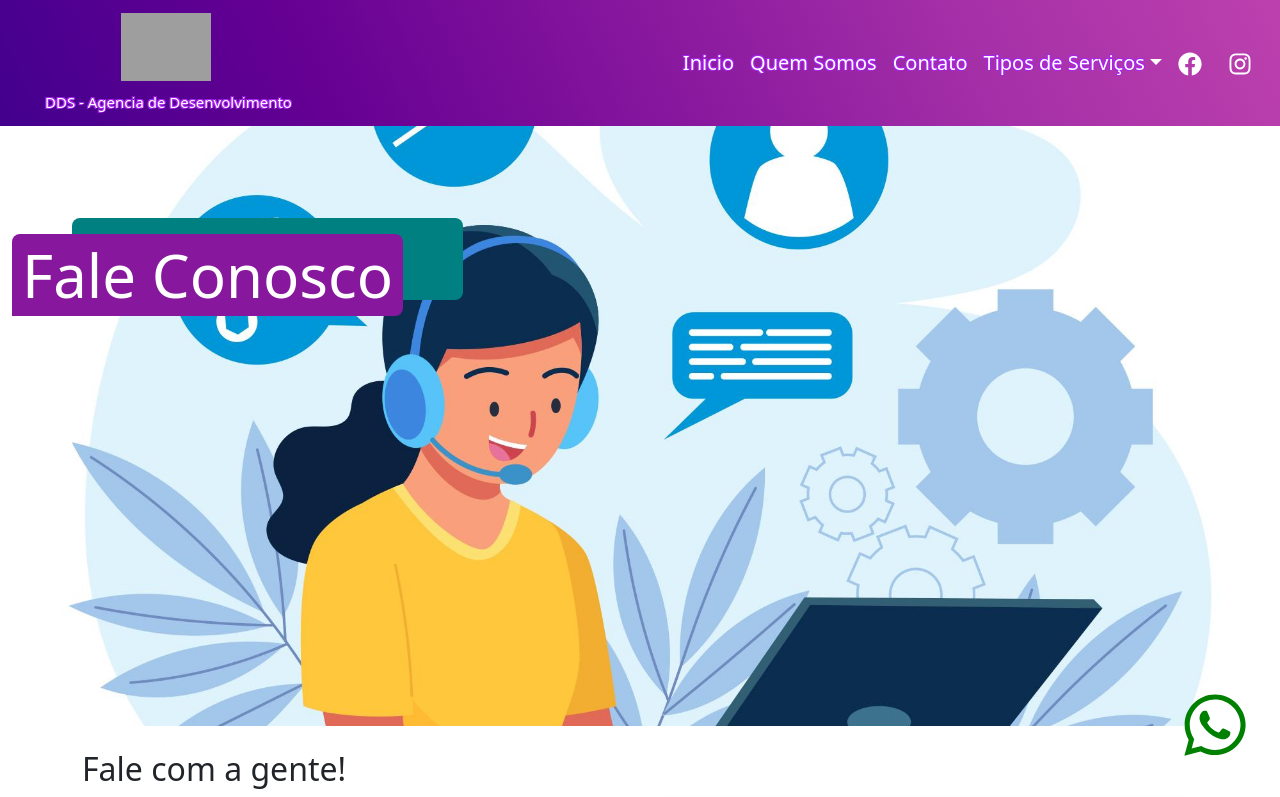
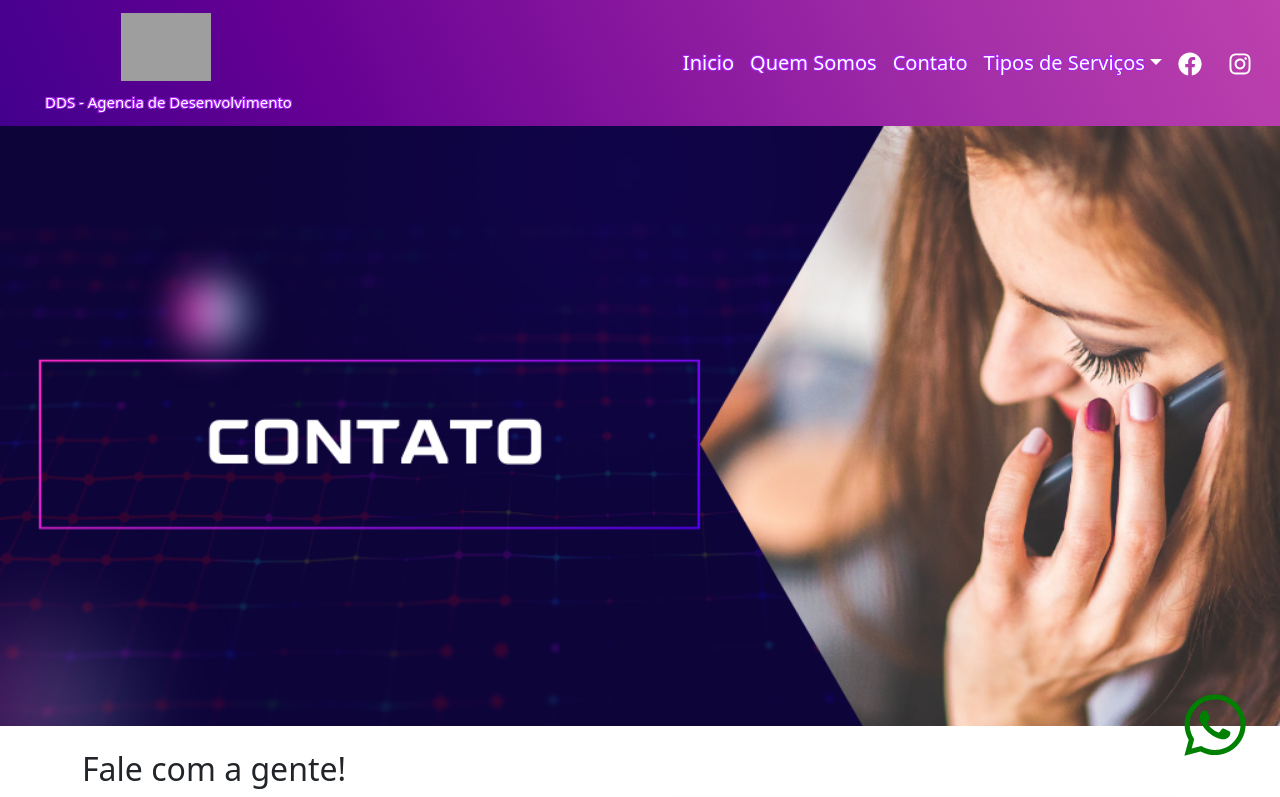
Before and after one commit to diegogaldino-dev/agenciadds, a React (Create React App) app: page /contato in a window 1280 px wide. Shown: the top 797 px of the page. Built offline with nearby package versions, Linux system fonts and the light colour scheme; grey boxes are pictures that could not be loaded.

Commit message:
adjusting images on the contact and who we are pages

```diff
--- a/src/components/pages/Contato.jsx
+++ b/src/components/pages/Contato.jsx
@@ -3,7 +3,7 @@ import PhoneInput from "react-phone-input-2";
 import "react-phone-input-2/lib/style.css";
 import { FaInstagram, FaFacebookSquare, FaWhatsapp, FaEnvelope } from "react-icons/fa";
 import { ImageCont, Title, TextContatoInfo, LinkWithoutUnderline, LinkWithoutUnderlinewhats, ParagrafoDoTextcolorContato, TitleContato } from "./style";
-import criacaoImg from "../../img/contato.jpg";
+import criacaoImg from "../../img/contato.png";
 import emailjs from "emailjs-com";
 
 import AOS from "aos";
@@ -78,11 +78,11 @@ const Contato = () => {
       <div className="position-relative">
         <ImageCont className="img-fluid" src={criacaoImg} alt="Imagem de Criação de Sites" />
         <div className="position-absolute top-0 start-0 mt-5">
-          <div className="container">
+          {/* <div className="container">
             <div className="d-flex flex-column align-items-start align-items-md-center ml-2 ml-md-4">
               <Title data-aos="zoom-out-up" data-aos-duration="800">Fale Conosco</Title>
             </div>
-          </div>
+          </div> */}
         </div>
       </div>
       <div className="container mb-5">
--- a/src/components/pages/QuemSomos.jsx
+++ b/src/components/pages/QuemSomos.jsx
@@ -1,5 +1,5 @@
 import React, { useEffect } from "react";
-import QuemsomosImg from "../../img/5164968.jpg";
+import QuemsomosImg from "../../img/QuemSomos.png";
 import {
   ImageQuemSomos,
   Title,
@@ -61,13 +61,13 @@ const QuemSomos = () => {
           alt="Imagem de Criação de Sites"
         />
         <div className="position-absolute top-0 start-0 mt-5">
-          <div className="container">
+          {/* <div className="container">
             <div className="d-flex flex-column align-items-start align-items-md-center ml-2 ml-md-4">
               <Title data-aos="zoom-out-up" data-aos-duration="800">
                 Quem Somos
               </Title>
             </div>
-          </div>
+          </div> */}
         </div>
       </div>
 
@@ -140,6 +140,7 @@ const QuemSomos = () => {
         <h2>Nossa Equipe</h2>
         <ContainerCards className="card-container">
           <div className="row">
+
             <div className="col-12 col-md-6 mx-auto">
               <CardQuemSomos className="card shadow-lg mt-2 mx-auto">
                 <img
```
Also changed, not shown: src/img/QuemSomos.png (added), src/img/contato.png (added).
